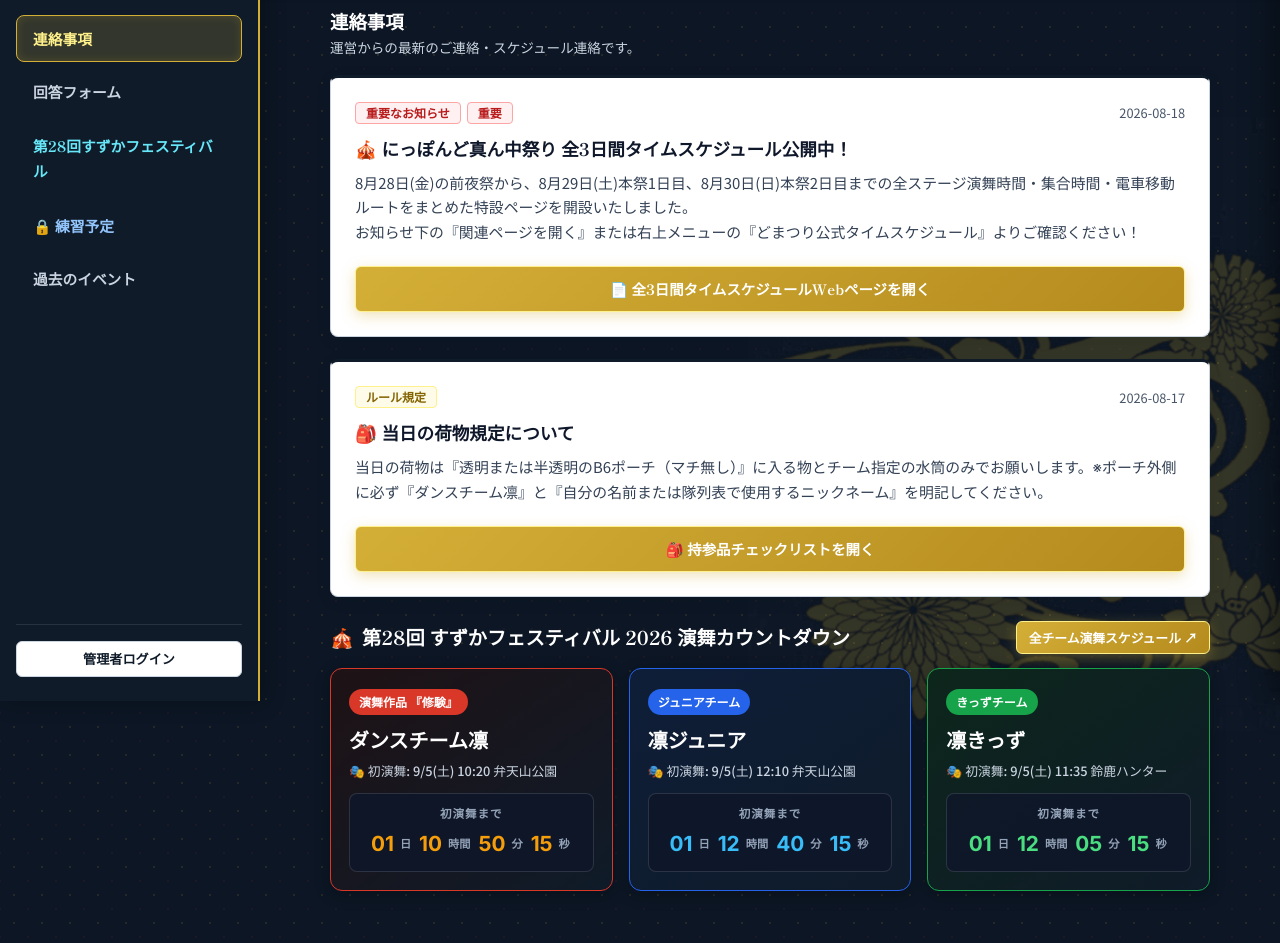
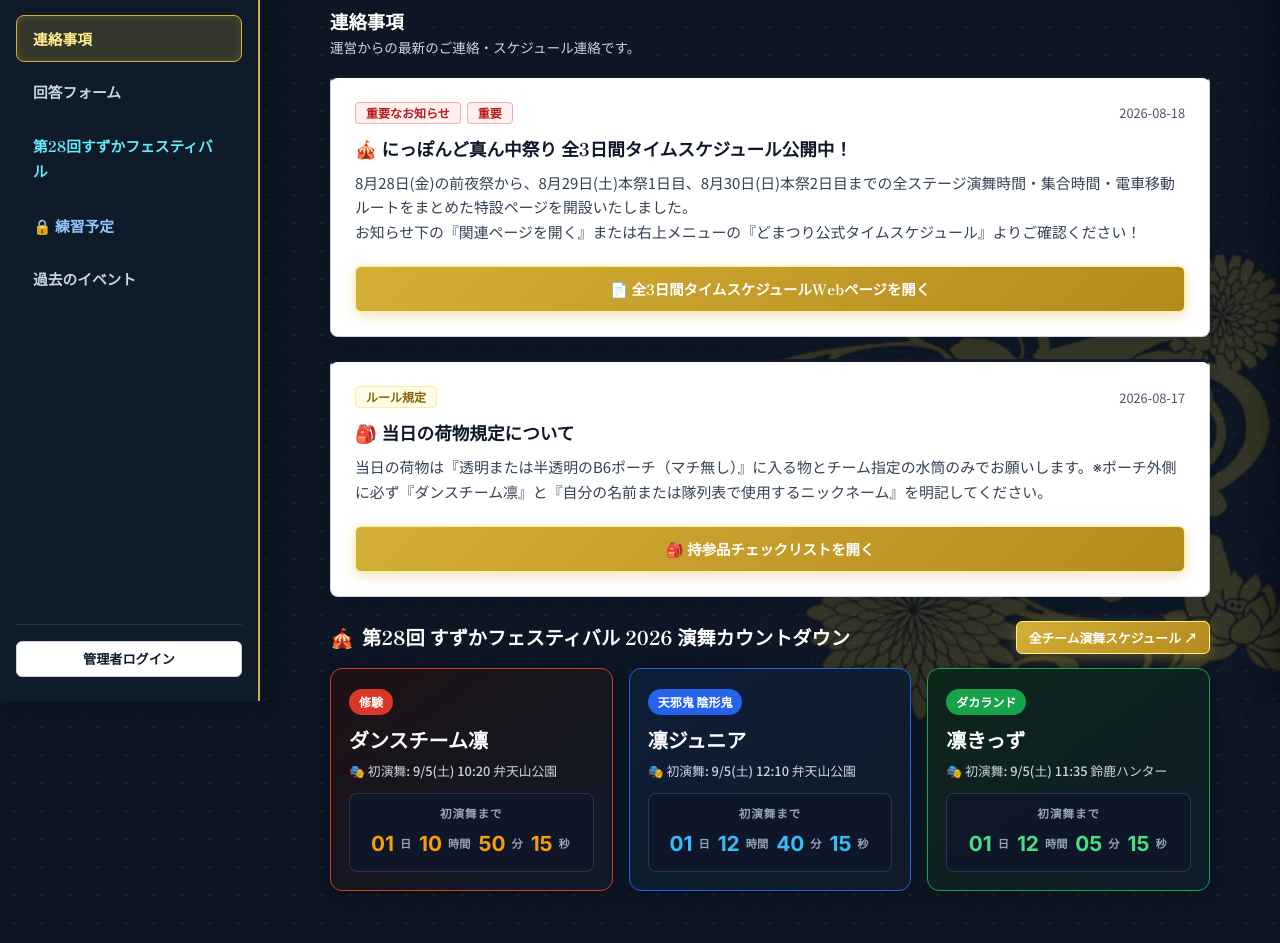
Before and after one commit to daishimurata/dance-team-rin-portal, a website built with Vite: page index.html in a window 1280 px wide. Shown: the part 99-1042 px from the top of the page. Built offline with nearby package versions, Linux system fonts and the light colour scheme; some packages are replaced by stand-ins of ours; no server answers; the database is empty.

Commit message:
feat: update card badges on homepage to piece names (Shugen, Amanojaku Ingyoki, Dakaland) without prefix

```diff
--- a/index.html
+++ b/index.html
@@ -95,7 +95,7 @@
             <!-- 1. ダンスチーム凛 (大人チーム) -->
             <a href="/suzuka_schedule.html" class="pop-card pop-card-rin">
               <div>
-                <div class="pop-card-badge">演舞作品 『修験』</div>
+                <div class="pop-card-badge">修験</div>
                 <div class="pop-card-team-title">ダンスチーム凛</div>
                 <div class="pop-card-subinfo">🎭 初演舞: 9/5(土) 10:20 弁天山公園</div>
               </div>
@@ -113,7 +113,7 @@
             <!-- 2. 凛ジュニア -->
             <a href="/suzuka_schedule.html" class="pop-card pop-card-jr">
               <div>
-                <div class="pop-card-badge">ジュニアチーム</div>
+                <div class="pop-card-badge">天邪鬼 陰形鬼</div>
                 <div class="pop-card-team-title">凛ジュニア</div>
                 <div class="pop-card-subinfo">🎭 初演舞: 9/5(土) 12:10 弁天山公園</div>
               </div>
@@ -131,7 +131,7 @@
             <!-- 3. 凛きっず -->
             <a href="/suzuka_schedule.html" class="pop-card pop-card-kids">
               <div>
-                <div class="pop-card-badge">きっずチーム</div>
+                <div class="pop-card-badge">ダカランド</div>
                 <div class="pop-card-team-title">凛きっず</div>
                 <div class="pop-card-subinfo">🎭 初演舞: 9/5(土) 11:35 鈴鹿ハンター</div>
               </div>
```
